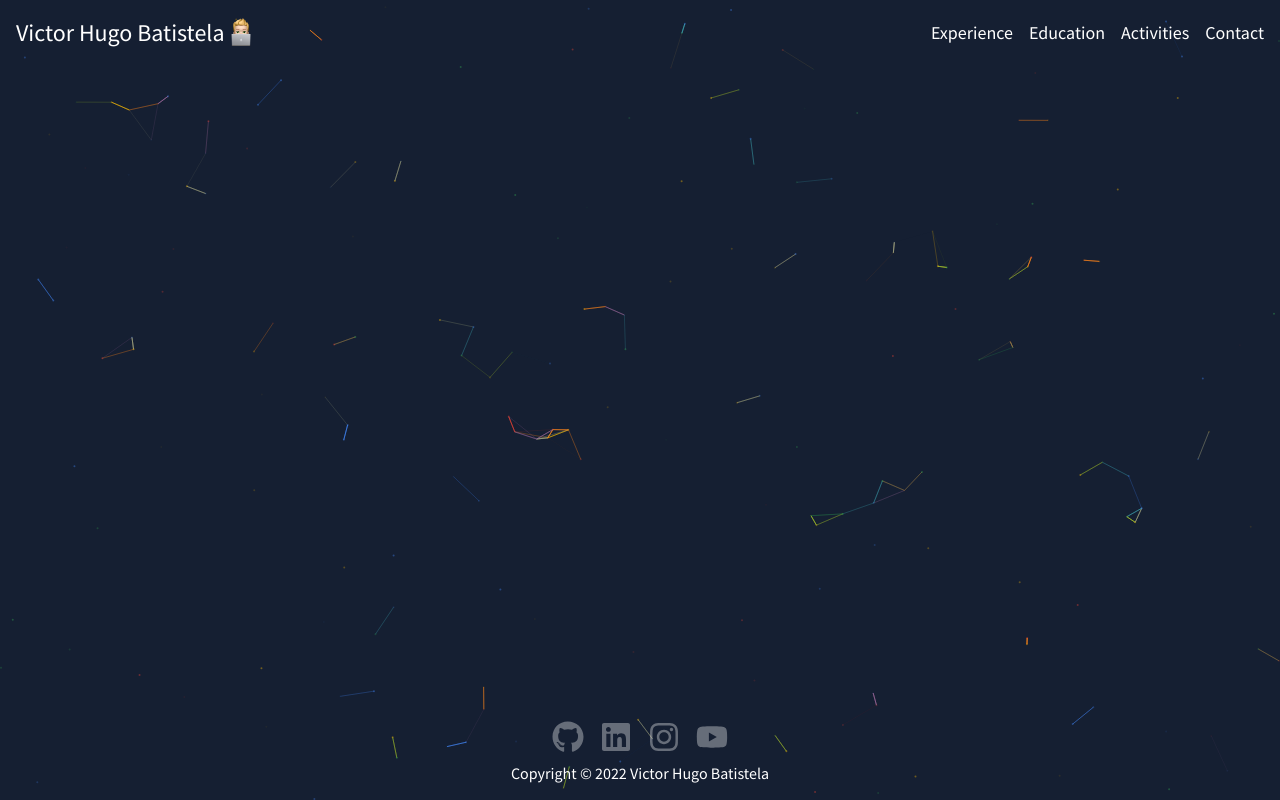
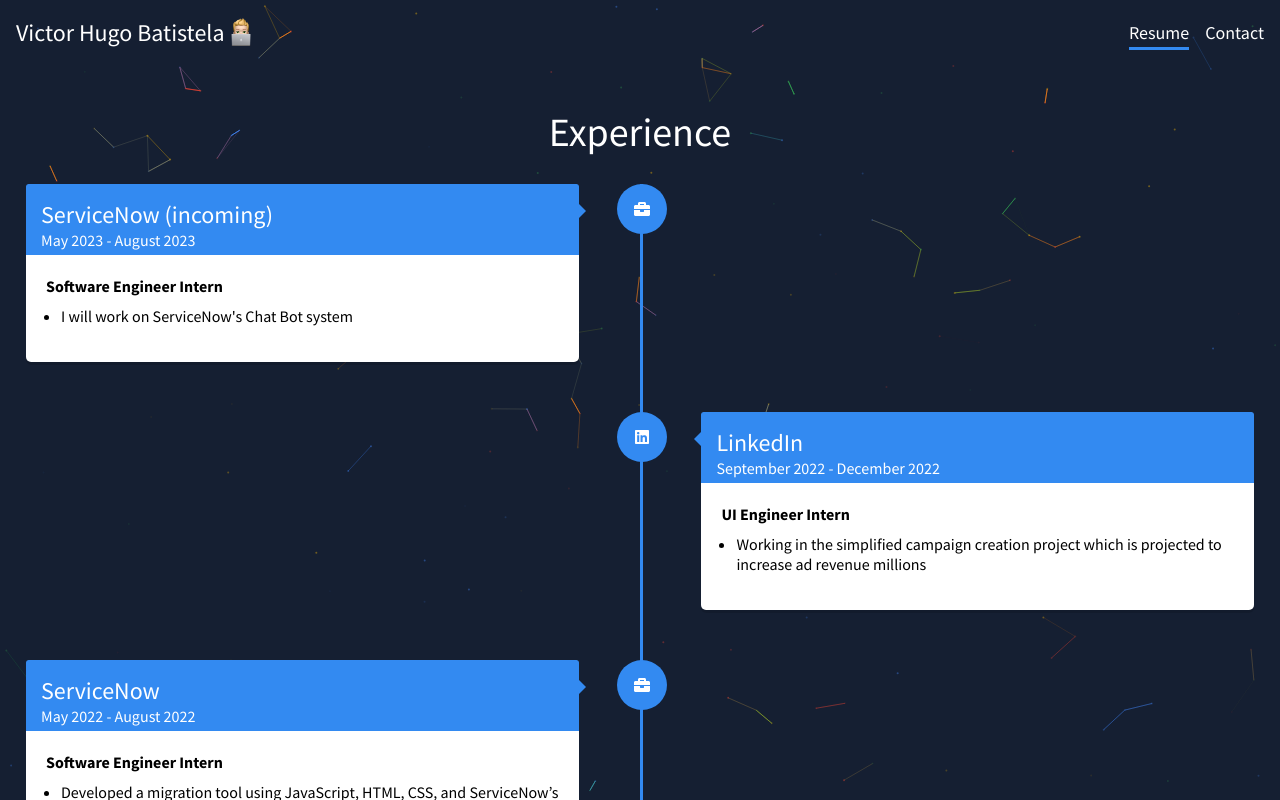
Before and after one commit to bavichugo/bavichugo-website, a React (Create React App) app: page /resume in a window 1280 px wide. Shown: the top 800 px of the page. Built offline with nearby package versions, Linux system fonts and the light colour scheme.

Commit message:
Reformat page to display a resume section

```diff
--- a/src/App.js
+++ b/src/App.js
@@ -1,14 +1,12 @@
 import "./App.scss";
 import { Routes, Route } from "react-router-dom";
-import Activities from "./pages/Activities.js";
 import Contact from "./pages/Contact.js";
-import Education from "./pages/Education.js";
-import Experience from "./pages/Experience.js";
 import Home from "./pages/Home.js";
 import NavBar from "./components/layout/NavBar.js";
 import MainCenteredLayout from "./components/layout/MainCenteredLayout.js";
 import Footer from "./components/layout/Footer";
 import CustomParticles from "./components/layout/CustomParticles";
+import Resume from "./pages/Resume";
 
 const App = () => {
   return (
@@ -19,10 +17,8 @@
         <MainCenteredLayout>
           <Routes>
             <Route path="/" element={<Home />} />
-            <Route path="/activities" element={<Activities />} />
+            <Route path="/resume" element={<Resume />} />
             <Route path="/contact" element={<Contact />} />
-            <Route path="/education" element={<Education />} />
-            <Route path="/experience" element={<Experience />} />
           </Routes>
         </MainCenteredLayout>
       </div>
--- a/src/components/education/EducationItem.scss
+++ b/src/components/education/EducationItem.scss
@@ -3,7 +3,7 @@
 .education-item__container {
   display: flex;
   flex-direction: column;
-  background-color: $blue-item;
+  background-color: $blue-item-fade;
   border-radius: $border-radius;
   padding: 2rem;
 }
--- a/src/components/education/skills/Skills.scss
+++ b/src/components/education/skills/Skills.scss
@@ -28,7 +28,7 @@
   justify-content: space-between;
   align-items: center;
   align-content: center;
-  background-color: #233651;
+  background-color: $blue-sub-item;
   box-shadow: rgba(50, 50, 93, 0.25) 0px 2px 5px -1px, rgba(0, 0, 0, 0.3) 0px 1px 3px -1px;
   font-size: 1.2rem;
   padding: 1rem;
--- a/src/components/layout/MobileMenu.js
+++ b/src/components/layout/MobileMenu.js
@@ -15,13 +15,7 @@
             <NavBarItem to="/">Home</NavBarItem>
           </li>
           <li>
-            <NavBarItem to="experience">Experience</NavBarItem>
-          </li>
-          <li>
-            <NavBarItem to="education">Education</NavBarItem>
-          </li>
-          <li>
-            <NavBarItem to="activities">Activities</NavBarItem>
+            <NavBarItem to="resume">Resume</NavBarItem>
           </li>
           <li>
             <NavBarItem to="contact">Contact</NavBarItem>
--- a/src/components/layout/NavBar.js
+++ b/src/components/layout/NavBar.js
@@ -21,9 +21,7 @@
             Victor Hugo Batistela <img src={memojiComputer} alt="victor emoji on computer" />
           </Link>
         <ul className="nav-bar__main-inner-container">
-          <NavBarItem to="experience">Experience</NavBarItem>
-          <NavBarItem to="education">Education</NavBarItem>
-          <NavBarItem to="activities">Activities</NavBarItem>
+          <NavBarItem to="resume">Resume</NavBarItem>
           <NavBarItem to="contact">Contact</NavBarItem>
         </ul>
         <button
--- /dev/null
+++ b/src/components/resume/Resume.js
@@ -0,0 +1,19 @@
+import "./Resume.scss";
+import Timeline from "../timeline/Timeline";
+import { experienceData, educationData, activitiesData } from "../../data";
+import EducationItemContainer from "../education/EducationItemContainer";
+
+const Resume = () => {
+  return (
+    <div className="resume__container">
+      <h1 className="resume__title">Experience</h1>
+      <Timeline data={experienceData} />
+      <h1 className="resume__title">Education</h1>
+      <EducationItemContainer data={educationData} />
+      <h1 className="resume__title">Activities</h1>
+      <EducationItemContainer data={activitiesData} />
+    </div>
+  );
+};
+
+export default Resume;
--- /dev/null
+++ b/src/components/resume/Resume.scss
@@ -0,0 +1,10 @@
+.resume__container {
+  display: flex;
+  flex-direction: column;
+  align-items: center;
+}
+
+.resume__title {
+  font-weight: 300;
+  font-size: 2.5rem;
+}
--- a/src/constants.scss
+++ b/src/constants.scss
@@ -2,6 +2,8 @@
 $blue-dark: #151f32;
 $blue-light: #338AF1;
 $blue-item: #16273f;
+$blue-item-fade: rgba(23, 40, 64, 0.5);
+$blue-sub-item: #233651;
 $white: #ffffff;
 
 // Border
--- a/src/pages/Activities.js
+++ /dev/null
@@ -1,8 +0,0 @@
-import EducationItemContainer from "../components/education/EducationItemContainer";
-import { activitiesData } from "../data";
-
-const Activities = () => {
-  return <EducationItemContainer data={activitiesData} />;
-};
-
-export default Activities;
--- a/src/pages/Education.js
+++ /dev/null
@@ -1,8 +0,0 @@
-import EducationItemContainer from "../components/education/EducationItemContainer";
-import { educationData } from "../data";
-
-const Education = () => {
-  return <EducationItemContainer data={educationData} />;
-};
-
-export default Education;
--- a/src/pages/Experience.js
+++ /dev/null
@@ -1,10 +0,0 @@
-import Timeline from "../components/timeline/Timeline";
-import { experienceData } from "../data";
-
-const Experience = () => {
-  return (
-    <Timeline data={experienceData} />
-  );
-};
-
-export default Experience;
--- /dev/null
+++ b/src/pages/Resume.js
@@ -0,0 +1,7 @@
+import ResumeComponent from "../components/resume/Resume";
+
+const Resume = () => {
+  return <ResumeComponent />;
+}
+
+export default Resume;
```
